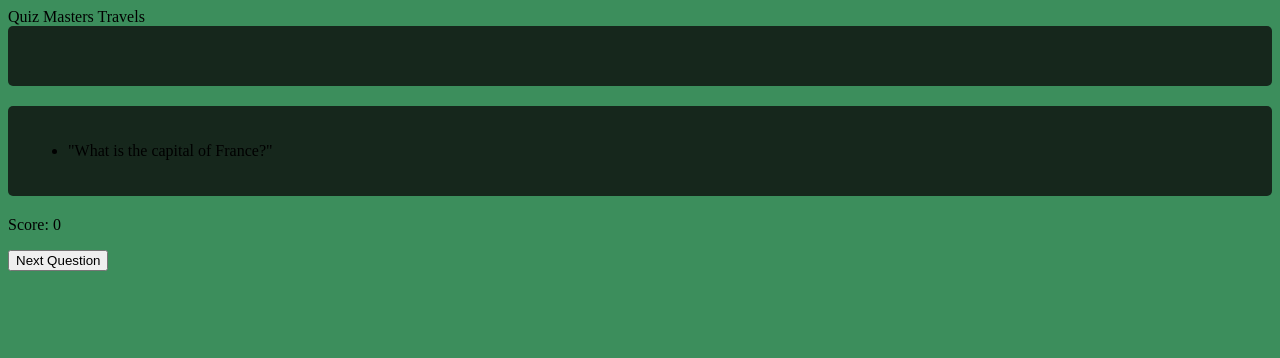
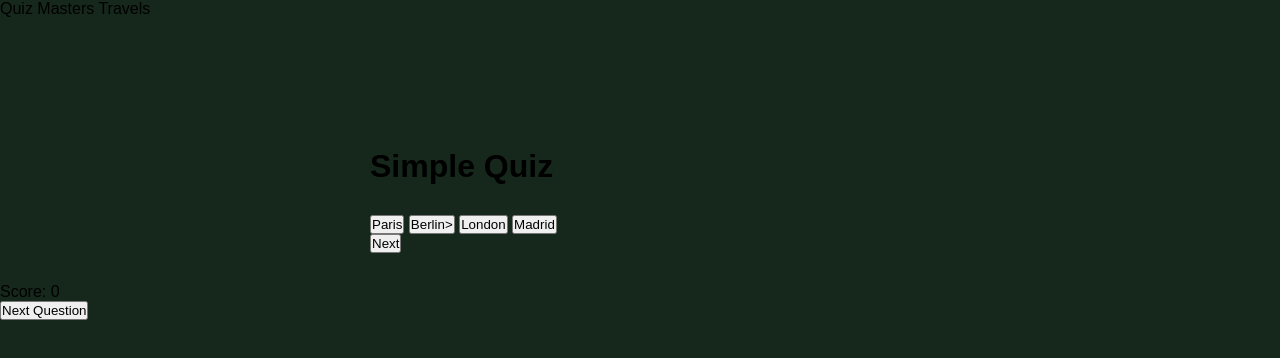
Before and after one commit to ambscara/quizmasters-travels, a plain HTML site: page assets/index.html in a window 1280 px wide. Drawn offline with Linux system fonts and the light colour scheme.

Commit message:
adding CSS

```diff
--- a/assets/index.html
+++ b/assets/index.html
@@ -13,17 +13,19 @@
       <span class="navbar-brand mb-0 h1">Quiz Masters Travels</span>
     </div>
   </nav>
-
-  <div class="container">
-    <div class="question-box">
-        <h2 id="question"></h2>
-    </div>
-    <div class="options-box">
-        <ul id="options">
-
-          <li> "What is the capital of France?"</li>
-        </ul>
-    </div>
+  <div class="app">
+  <h1>Simple Quiz</h1>
+    <div class="quiz">
+      <h2 id="What is the capital of France?"></h2>
+            <div id="answer-buttons">
+              <button class="btn">Paris</button>
+              <button class="btn">Berlin></button>
+              <button class="btn">London</button>
+              <button class="btn">Madrid</button>
+            </div>
+            <button id="next-btn">Next</button>
+          </div>
+        </div>
 
 
     <div id="score-container">
@@ -33,7 +35,7 @@
 
 
 
-      <script src="index.js"></script>
+      <script src="script.js"></script>
   </body>
   </html>
 
--- a/assets/main.css
+++ b/assets/main.css
@@ -1,7 +1,35 @@
+*{
+margin: 0;
+padding: 0;
+font-family: 'Arial', sans-serif;
+box-sizing: border-box;
+}
 body{
-    background-color: #3C8E5C;
+    background: #16271c;
+}
+.app{
+    background: #16271c;
+    width: 90%;
+    max-width: 600px;
+    margin: 100px auto 0;
+    border-radius: 10px;
+    padding: 30px;
+}
+.app h1{
+    font-weight: 25px;
+    color: black;
+    font-weight: 600;
+    border-bottom: 1px;
+    padding-bottom: 30px;
+}
+.quiz{
+    padding: 20px 0:0%
+}
+.quiz h2{
+    font-size: 18px;
+}
 
-}
+
 .navbar-brand mb-0 h1{
     display: flex;
     font-weight: bold;
@@ -15,18 +43,3 @@ body{
     margin: 0;
     align-items: center;
 }
-
-
-.question-box {
-    background-color: #16271c;
-    padding: 20px;
-    border-radius: 5px;
-    margin-bottom: 20px;
-}
-
-.options-box {
-    background-color: #16271c;
-    padding: 20px;
-    border-radius: 5px;
-    margin-bottom: 20px;
-}
```
Also changed, not shown: assets/script.js (deleted, +0 -53 lines).
